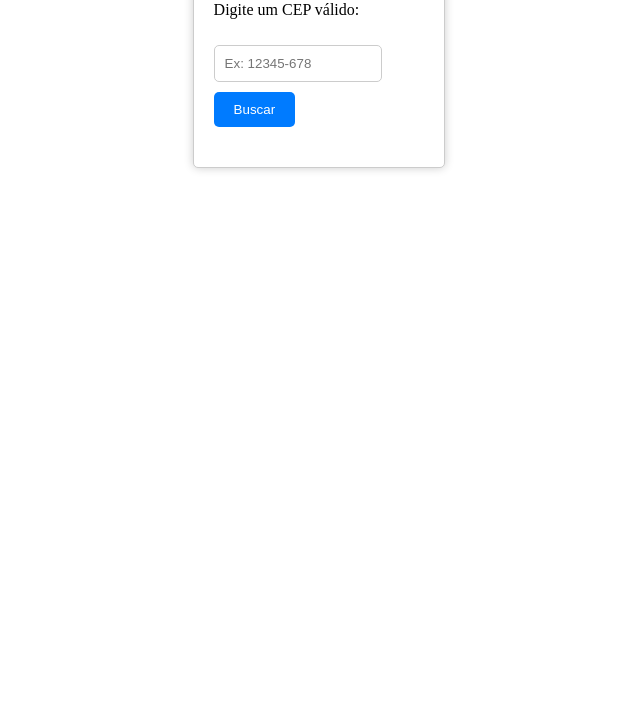
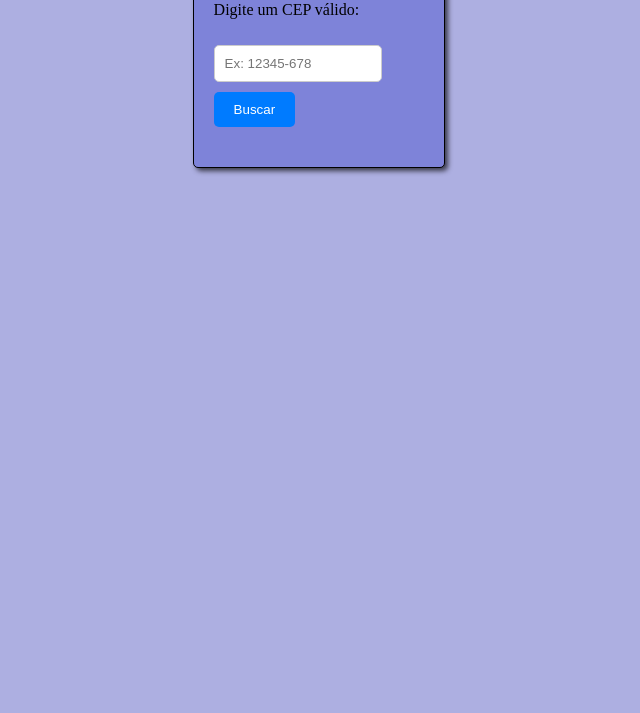
Before and after one commit to Biaa-lly/formulario-com-API, a plain HTML site: page index.html in a window 1280 px wide. Shown: the part 87-800 px from the top of the page, without its empty margins (321-961 px from the left). Drawn offline with Linux system fonts and the light colour scheme.

Commit message:
atualização styles.css

```diff
--- a/css/styles.css
+++ b/css/styles.css
@@ -9,14 +9,17 @@
     justify-content: center;
 }
 
+body{
+    background-color: #9598d9c4;
+}
 .container {
     width: 20%;
     margin: 0 auto;
     padding: 20px;
-    border: 1px solid #ccc;
+    border: 1px solid #000000;
     border-radius: 5px;
-    background-color: #fff;
-    box-shadow: 0 0 10px #00000033;
+    background-color: #7e83d9;
+    box-shadow: 3px 3px 5px  #000000ab;
 }
 
 h1 {
```
